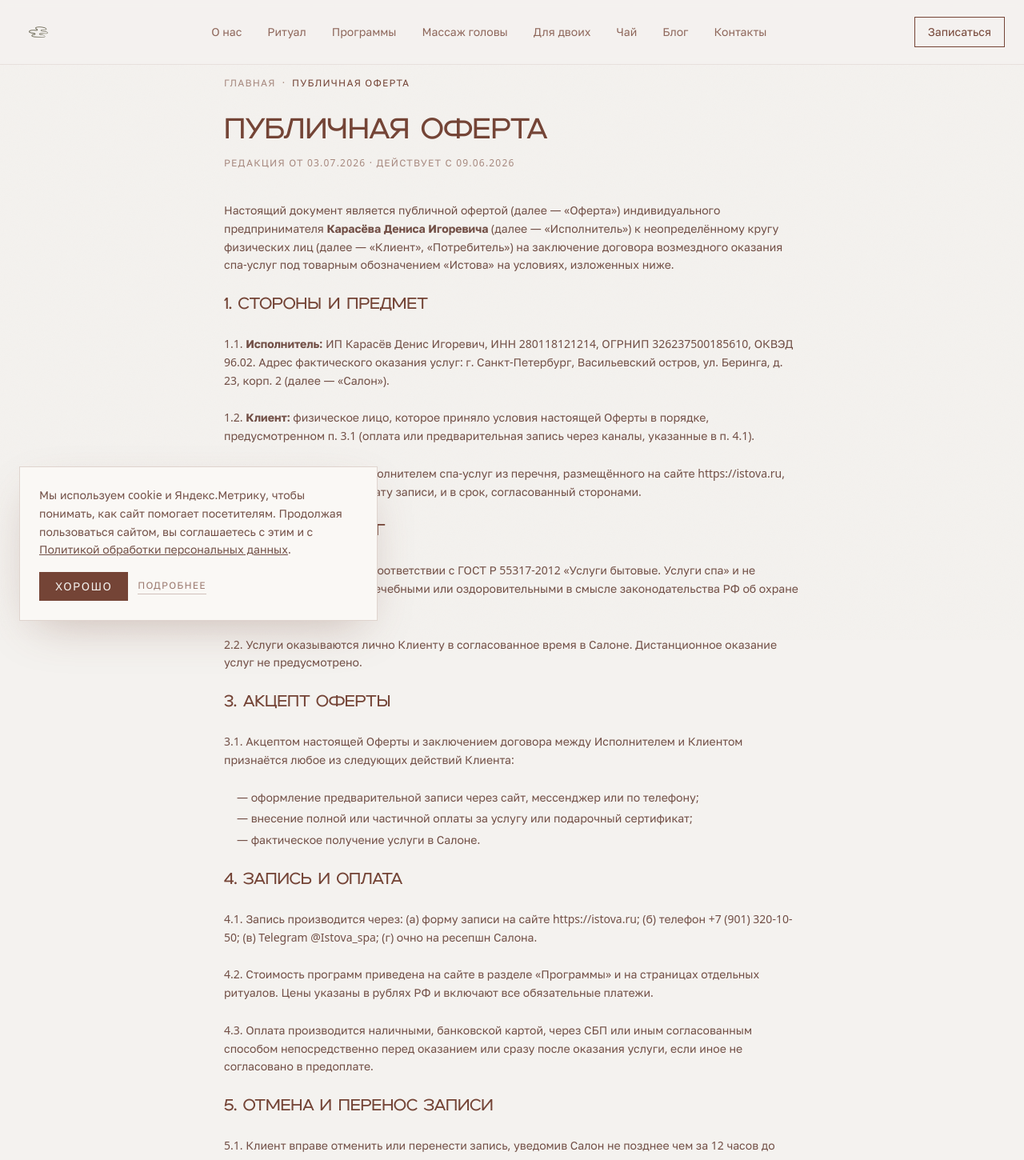
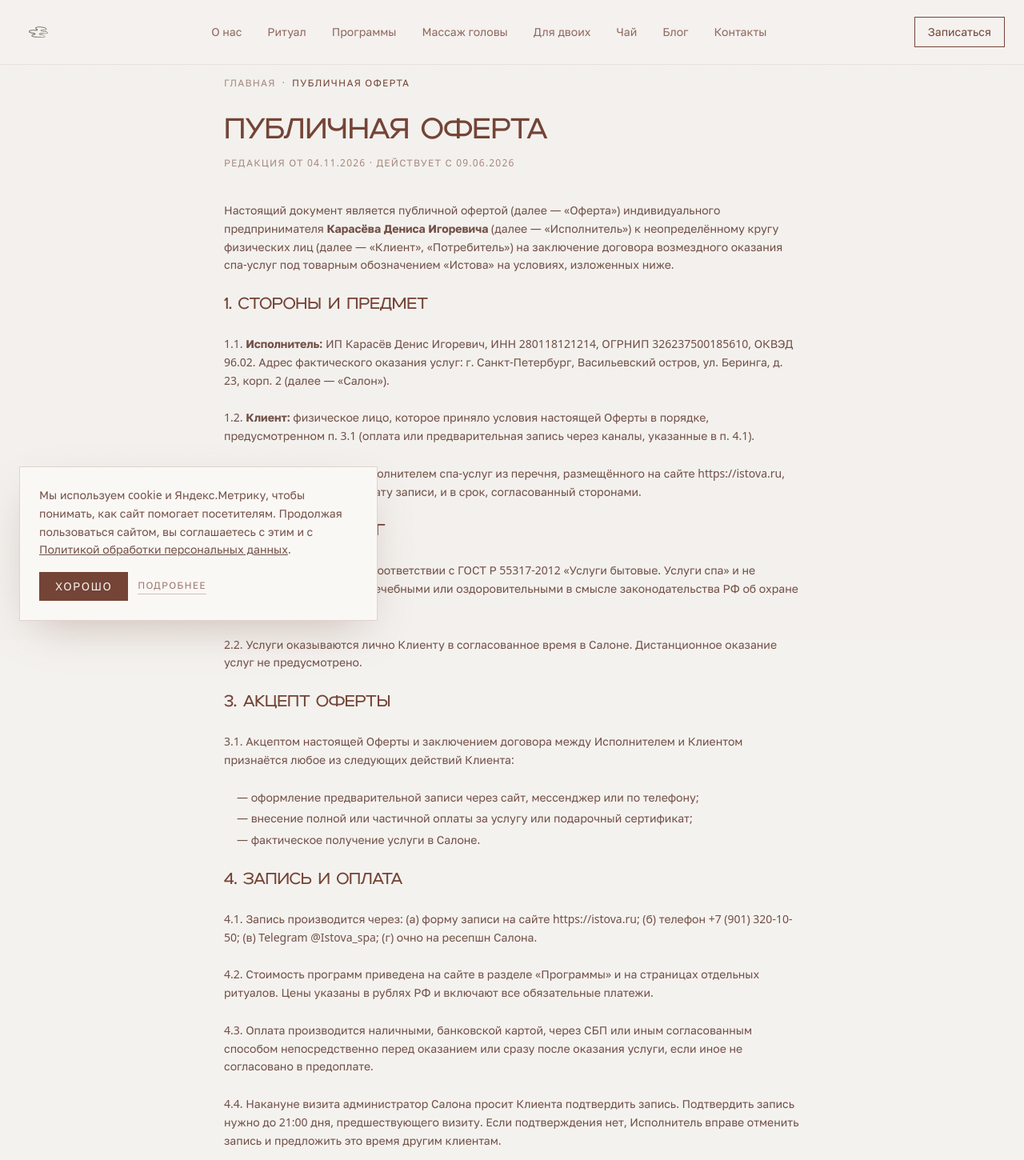
Before and after one commit to Denis02861/istova-site, a Next.js app: page /oferta in a window 1280 px wide. Shown: the top 1450 px of the page at 80% size. Built offline with nearby package versions, Linux system fonts and the light colour scheme.

Commit message:
[agent] оферта: подтверждение записи до 21:00; политика ПДн: онлайн-запись через DIKIDI
Co-Authored-By: Claude Opus 5.5 <noreply@anthropic.com>

```diff
--- a/app/oferta/page.tsx
+++ b/app/oferta/page.tsx
@@ -28,7 +28,7 @@ export const metadata: Metadata = {
     description: DESCRIPTION,
     locale: "ru_RU",
     publishedTime: "2026-06-09T00:00:00+03:00",
-    modifiedTime: "2026-07-03T00:00:00+03:00",
+    modifiedTime: "2026-11-04T00:00:00+03:00",
     images: [{ url: `${SITE_URL}/og-image.webp`, width: 1200, height: 630, alt: TITLE }],
   },
   twitter: {
@@ -47,7 +47,7 @@ const ARTICLE_JSONLD = {
   description: DESCRIPTION,
   url: `${SITE_URL}/oferta/`,
   datePublished: "2026-06-09",
-  dateModified: "2026-07-03",
+  dateModified: "2026-11-04",
   inLanguage: "ru-RU",
   author: { "@id": `${SITE_URL}/#organization` },
   publisher: { "@id": `${SITE_URL}/#organization` },
@@ -85,7 +85,7 @@ export default function OfertaPage() {
 
           <h1 className="font-serif text-3xl md:text-4xl text-brand mb-3">Публичная оферта</h1>
           <p className="text-xs uppercase tracking-widest text-brand/60 mb-10">
-            Редакция от 03.07.2026 · действует с 09.06.2026
+            Редакция от 04.11.2026 · действует с 09.06.2026
           </p>
 
           <div className="text-brand-dark/85 space-y-6 text-sm leading-relaxed">
@@ -149,6 +149,11 @@ export default function OfertaPage() {
               4.3. Оплата производится наличными, банковской картой, через СБП или иным
               согласованным способом непосредственно перед оказанием или сразу после оказания
               услуги, если иное не согласовано в предоплате.
+            </p>
+            <p>
+              4.4. Накануне визита администратор Салона просит Клиента подтвердить запись.
+              Подтвердить запись нужно до 21:00 дня, предшествующего визиту. Если подтверждения
+              нет, Исполнитель вправе отменить запись и предложить это время другим клиентам.
             </p>
 
             <h2 className="font-serif text-xl text-brand mt-8">5. Отмена и перенос записи</h2>
--- a/app/politika-obrabotki-personalnyh-dannyh/page.tsx
+++ b/app/politika-obrabotki-personalnyh-dannyh/page.tsx
@@ -23,7 +23,7 @@ export const metadata = {
     description: DESCRIPTION,
     locale: "ru_RU",
     publishedTime: "2026-06-09T00:00:00+03:00",
-    modifiedTime: "2026-07-03T00:00:00+03:00",
+    modifiedTime: "2026-11-04T00:00:00+03:00",
     images: [{ url: `${SITE_URL}/og-image.webp`, width: 1200, height: 630, alt: TITLE }],
   },
   twitter: {
@@ -42,7 +42,7 @@ const ARTICLE_JSONLD = {
   description: DESCRIPTION,
   url: `${SITE_URL}/politika-obrabotki-personalnyh-dannyh/`,
   datePublished: "2026-06-09",
-  dateModified: "2026-07-03",
+  dateModified: "2026-11-04",
   inLanguage: "ru-RU",
   author: { "@id": `${SITE_URL}/#organization` },
   publisher: { "@id": `${SITE_URL}/#organization` },
@@ -78,7 +78,7 @@ export default function PrivacyPolicy() {
         <h1 className="font-serif text-3xl md:text-4xl text-brand mb-3">
           Политика обработки персональных данных
         </h1>
-        <p className="text-xs uppercase tracking-widest text-brand/60 mb-10">Редакция от 03.07.2026 · действует с 09.06.2026</p>
+        <p className="text-xs uppercase tracking-widest text-brand/60 mb-10">Редакция от 04.11.2026 · действует с 09.06.2026</p>
         <div className="text-brand-dark/85">
       <h2 className="font-serif text-2xl text-brand mt-12 mb-4">1. Общие положения</h2>
       <p className="mb-4 text-sm leading-relaxed">Настоящая политика обработки персональных данных составлена в соответствии с требованиями Федерального закона от 27.07.2006. № 152-ФЗ «О персональных данных» (далее — Закон о персональных данных) и определяет порядок обработки персональных данных и меры по обеспечению безопасности персональных данных, предпринимаемые ИП Карасёв Денис Игоревич (далее — Оператор).</p>
@@ -172,6 +172,7 @@ export default function PrivacyPolicy() {
       <p className="mb-4 text-sm leading-relaxed">8.4. Срок обработки персональных данных определяется достижением целей, для которых были собраны персональные данные, если иной срок не предусмотрен договором или действующим законодательством.</p>
       <p className="mb-4 text-sm leading-relaxed">Пользователь может в любой момент отозвать свое согласие на обработку персональных данных, направив Оператору уведомление посредством электронной почты на электронный адрес Оператора istomaspa@yandex.ru с пометкой «Отзыв согласия на обработку персональных данных».</p>
       <p className="mb-4 text-sm leading-relaxed">8.5. Вся информация, которая собирается сторонними сервисами, в том числе платежными системами, средствами связи и другими поставщиками услуг, хранится и обрабатывается указанными лицами (Операторами) в соответствии с их Пользовательским соглашением и Политикой конфиденциальности. Субъект персональных данных и/или с указанными документами. Оператор не несет ответственность за действия третьих лиц, в том числе указанных в настоящем пункте поставщиков услуг.</p>
+      <p className="mb-4 text-sm leading-relaxed">8.5.1. Для записи на услуги Оператор использует сервис онлайн-записи DIKIDI (dikidi.net). При записи через сайт, онлайн-запись DIKIDI, мессенджер или по телефону имя и номер телефона Пользователя заносятся в журнал записей этого сервиса и обрабатываются по поручению Оператора для записи, подтверждения визита и напоминания о нём.</p>
       <p className="mb-4 text-sm leading-relaxed">8.6. Установленные субъектом персональных данных запреты на передачу (кроме предоставления доступа), а также на обработку или условия обработки (кроме получения доступа) персональных данных, разрешенных для распространения, не действуют в случаях обработки персональных данных в государственных, общественных и иных публичных интересах, определенных законодательством РФ.</p>
       <p className="mb-4 text-sm leading-relaxed">8.7. Оператор при обработке персональных данных обеспечивает конфиденциальность персональных данных.</p>
       <p className="mb-4 text-sm leading-relaxed">8.8. Оператор осуществляет хранение персональных данных в форме, позволяющей определить субъекта персональных данных, не дольше, чем этого требуют цели обработки персональных данных, если срок хранения персональных данных не установлен федеральным законом, договором, стороной которого, выгодоприобретателем или поручителем по которому является субъект персональных данных.</p>
```
Also changed, not shown: 1 other file (tests, documents, lock files or other folders).
